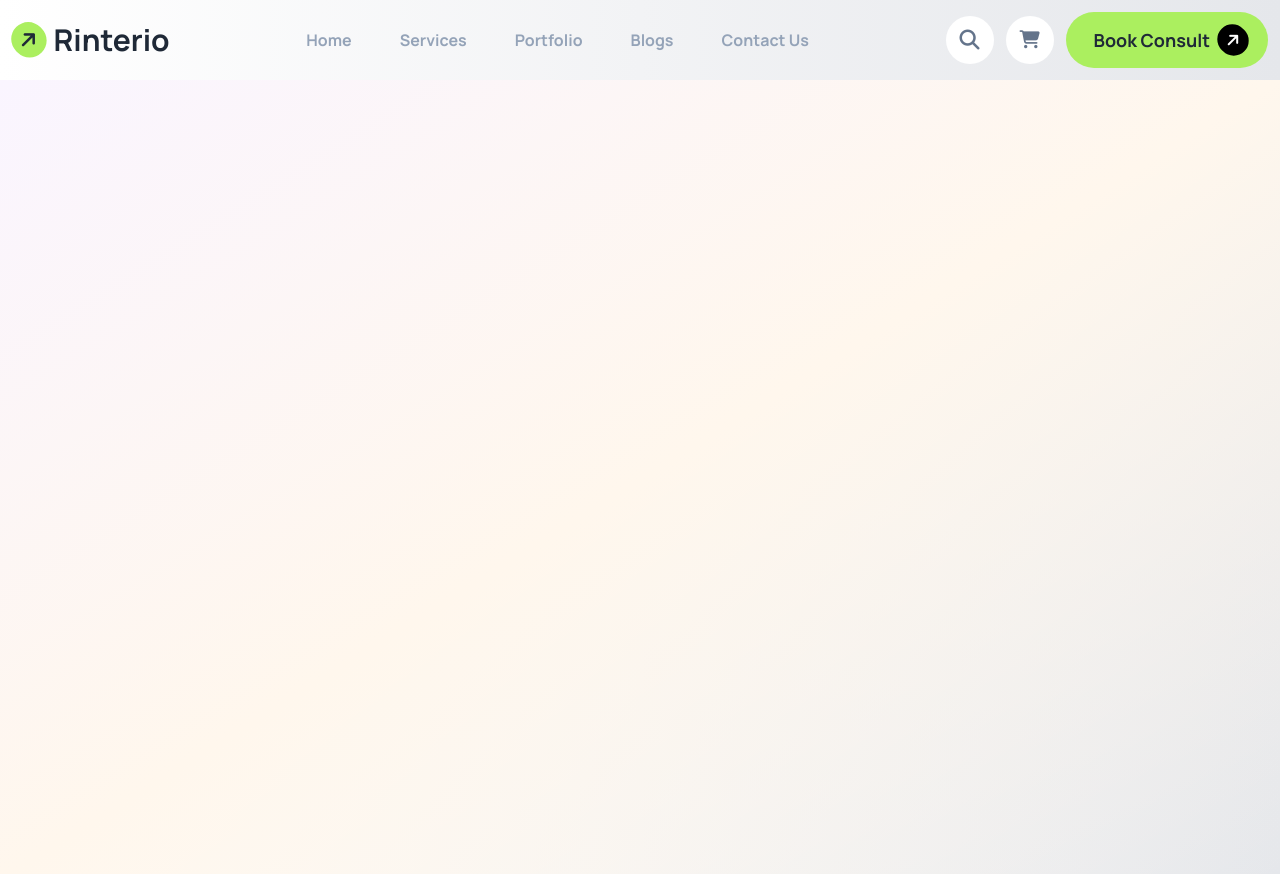
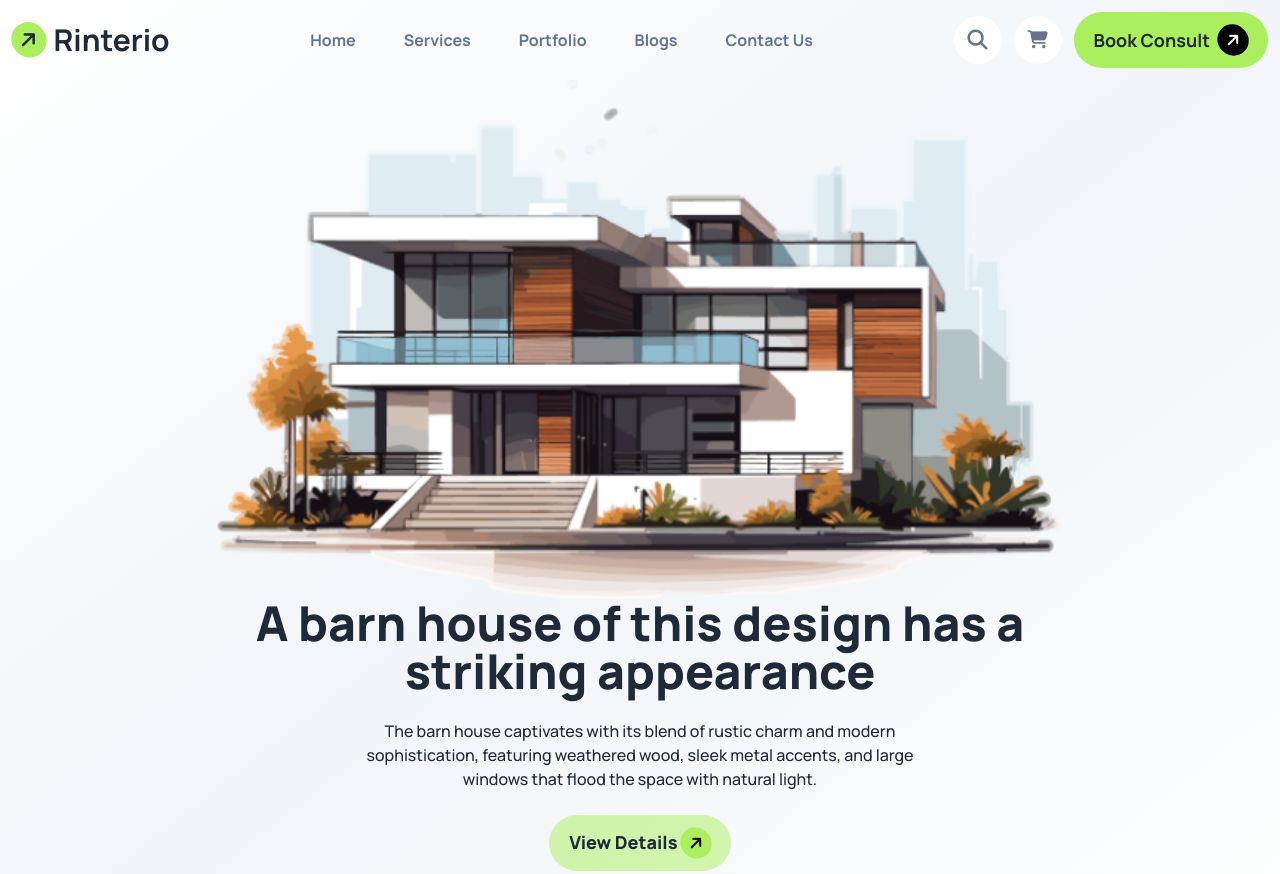
Before and after one commit to DeveloperMonirBD/B10-Assignment-03, a website: page index.html in a window 1280 px wide. Shown: the top 874 px of the page. Drawn offline with Linux system fonts and the light colour scheme.

Commit message:
Banner section done

```diff
--- a/index.html
+++ b/index.html
@@ -23,7 +23,7 @@
 <body class="font-manrope h-screen">
 
   <!-- Header  -->
-  <header class="bg-gradient-to-r from-white to-gray-200">
+  <header class="bg-gradient-to-br from-white via-slate-100 to-transparent mb-20">
     <!-- Navbar -->
     <nav class="container mx-auto p-3 flex justify-between items-center ">
 
@@ -35,11 +35,11 @@
 
       <!-- Main Nav  -->
       <div id="nav-menu" class="hidden lg:flex gap-12">
-        <a href="#" class="font-bold text-slate-400 hover:text-slate-700">Home</a>
-        <a href="#" class="font-bold text-slate-400 hover:text-slate-700">Services</a>
-        <a href="#" class="font-bold text-slate-400 hover:text-slate-700">Portfolio</a>
-        <a href="#" class="font-bold text-slate-400 hover:text-slate-700">Blogs</a>
-        <a href="#" class="font-bold text-slate-400 hover:text-slate-700">Contact Us</a>
+        <a href="#" class="font-bold text-slate-500 hover:text-slate-800">Home</a>
+        <a href="#" class="font-bold text-slate-500 hover:text-slate-800">Services</a>
+        <a href="#" class="font-bold text-slate-500 hover:text-slate-800">Portfolio</a>
+        <a href="#" class="font-bold text-slate-500 hover:text-slate-800">Blogs</a>
+        <a href="#" class="font-bold text-slate-500 hover:text-slate-800">Contact Us</a>
       </div>
 
 
@@ -58,7 +58,6 @@
 
         <!-- Book Consult btn  -->
         <button class="hidden lg:flex gap-2 items-center bg-greenYello px-5 py-3 rounded-full">
-          <img src="./assets/asset 1.svg" alt="">
           <span class="text-lg font-bold font-display">Book Consult</span>
           <i class="-rotate-45 bg-black text-white p-2 rounded-full fa-solid fa-arrow-right"></i>
         </button>
@@ -104,11 +103,29 @@
     </nav>
 
     <!-- Hero section  -->
-    <div id="hero" class="min-h-screen bg-gradient-to-br from-purple-50 via-orange-50 to-transparent">
-      <div id="hero-container" class="max-w-4xl mx-auto px-6 pb-32 flex flex-col">
-        <div id="version-text"></div>
+    <section id="hero">
+      <div class="min-h-screen">
+        <div id="hero-container" class="max-w-4xl mx-auto px-6 pb-32 flex flex-col">
+          <!-- banner img  -->
+          <img class="object-cover" src="./assets/banner.png" alt="">
+          <!-- banner text  -->
+          <div id="banner-text" class="flex flex-col items-center justify-center gap-6">
+            <h1 class=" text-4xl md:text-5xl font-extrabold text-center ">A barn house of this design has a striking
+              appearance</h1>
+            <p class="text-center font-medium md:w-2/3">The barn house captivates with its blend of rustic charm and
+              modern
+              sophistication, featuring weathered wood, sleek
+              metal accents, and large windows that flood the space with natural light.</p>
+
+            <!-- banner button  -->
+            <button class="gap-2 items-center bg-greenLight px-5 py-3 rounded-full">
+              <span class="text-lg font-extrabold font-display">View Details</span>
+              <i class="-rotate-45 bg-greenYello text-black p-2 rounded-full fa-solid fa-arrow-right"></i>
+            </button>
+          </div>
+        </div>
       </div>
-    </div>
+    </section>
 
   </header>
 
--- a/tailwind.config.js
+++ b/tailwind.config.js
@@ -4,7 +4,8 @@ module.exports = {
     theme: {
         extend: {
             colors: {
-                greenYello: '#ABEF5F'
+                greenYello: '#ABEF5F',
+                greenLight: '#ABEF5F80'
             },
             fontFamily: {
                 manrope: ['Manrope', 'sans-serif']
```
Also changed, not shown: output.css.
